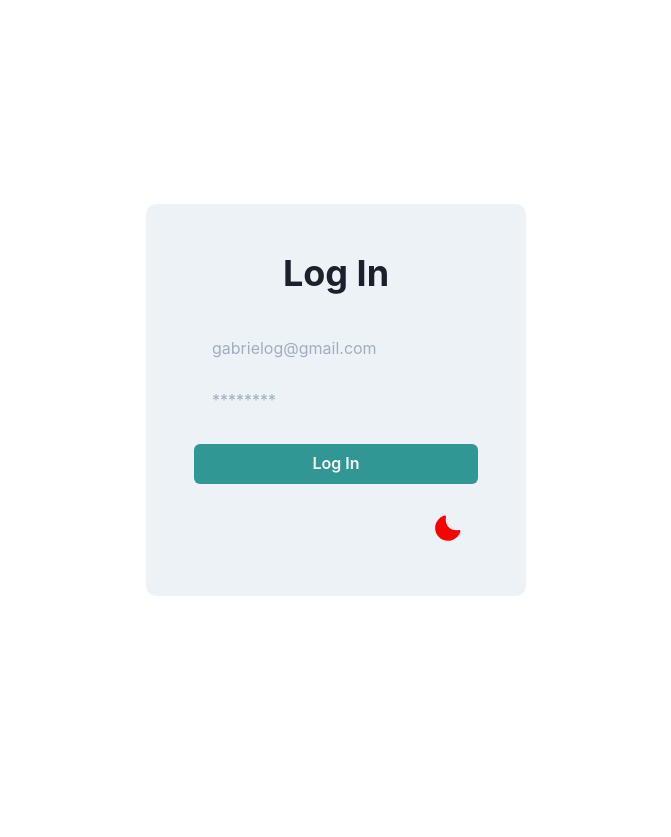
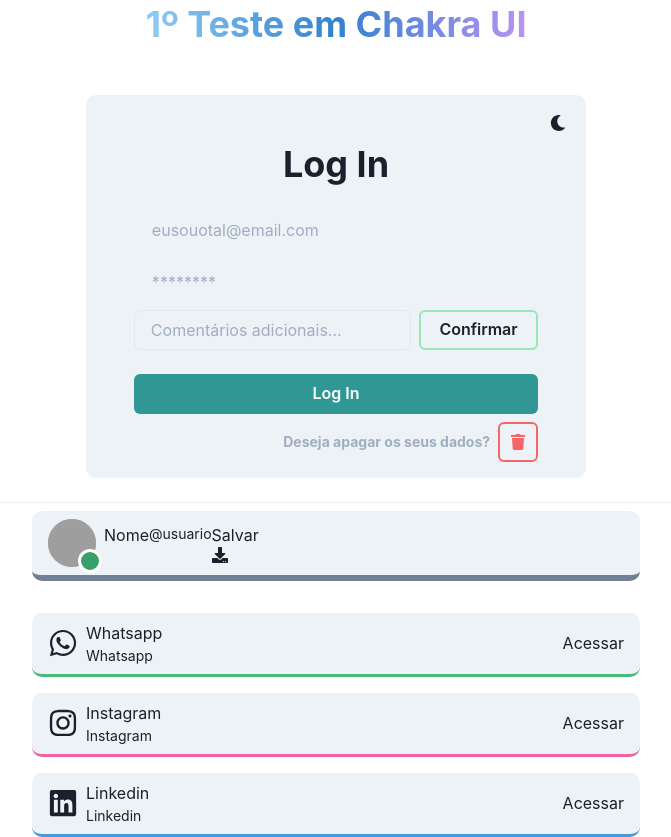
Before and after one commit to gabriel1og/chakra, a Next.js app: page / in a window 1280 px wide. Shown: the whole page, without its empty margins (304-975 px from the left). Before the commit the page ends 800 px from the top, so only its background shows below. Built offline with nearby package versions, Linux system fonts and the light colour scheme; grey boxes are pictures that could not be loaded.

Commit message:
att index

```diff
--- a/pages/index.tsx
+++ b/pages/index.tsx
@@ -1,45 +1,256 @@
-import { Button, useColorMode, useColorModeValue, Input, Flex, Spacer, Heading } from "@chakra-ui/react";
-import { MoonIcon } from '@chakra-ui/icons'
+import { Button } from "@chakra-ui/button";
+import { useColorMode, useColorModeValue } from "@chakra-ui/color-mode";
+import { Input } from "@chakra-ui/input";
+import {
+  Divider,
+  Flex,
+  Heading,
+  HStack,
+  Text,
+  Box,
+  Spacer
+} from "@chakra-ui/layout";
+import { MoonIcon } from "@chakra-ui/icons";
+import { Link } from "@chakra-ui/react";
+import {
+  FaSun,
+  FaMoon,
+  FaTrash,
+  FaWhatsapp,
+  FaInstagram,
+  FaLinkedin,
+  FaDownload
+} from "react-icons/fa";
+import React from "react";
+import { IconButton } from "@chakra-ui/button";
+import { Avatar, AvatarBadge, AvatarGroup } from "@chakra-ui/react"
+import { Stack } from "@chakra-ui/layout";
 
 const IndexPage = () => {
-  const { toggleColorMode } = useColorMode()
-  const formBackground = useColorModeValue("gray.100", "gray.700")
 
+  const { colorMode, toggleColorMode } = useColorMode();
+  const formBackground = useColorModeValue("gray.100", "gray.700");
   return (
-    <Flex height="100vh" alignItems="center" justifyContent="center">
-      <Flex direction="column" background={formBackground} p={12} rounded={10}>
-        <Heading
-          mb={8}
-          display="flex"
-          justifyContent="center">
+    <Flex
+      height="100vh"
+      direction="column"
+      alignItems="center"
+      justifyContent="center"
+    >
+      <Heading
+        mt={12}
+        mb={12}
+        bgGradient="linear(to-r, blue.200, blue.500, purple.300)"
+        bgClip="text"
+      >
+        1º Teste em Chakra UI
+      </Heading>
+      <Flex
+        mb={6}
+        direction="column"
+        background={formBackground}
+        p={12}
+        rounded={10}
+      >
+        <IconButton
+          icon={colorMode === "light" ? <FaSun /> : <FaMoon />}
+          id="modos"
+          aria-label="icone"
+          onClick={toggleColorMode}
+          alignSelf="flex-end"
+          p={2}
+          mt={-10}
+          mr={-10}
+        />
+
+        <Heading mb={6} display="flex" justifyContent="center">
           Log In
         </Heading>
 
         <Input
-          placeholder="gabrielog@gmail.com"
+          placeholder="eusouotal@email.com"
           variant="filled"
           mb={3}
-          type="email" />
+          type="email"
+        />
 
-        <Input
-          placeholder="********"
-          variant="filled"
-          mb={6}
-          type="password" />
+        <Input placeholder="********" variant="filled" mb={2} type="password" />
 
-        <Button
-          mb={6}
-          colorScheme="teal">
-          Log In
-        </Button>
+        <HStack mb={6}>
+          <Input width="70%" placeholder="Comentários adicionais..."></Input>
+          <Button
+            width="30%"
+            border="solid"
+            borderColor="green.200"
+            borderWidth="2px"
+          >
+            Confirmar
+          </Button>
+        </HStack>
 
-        <Button onClick={toggleColorMode} alignSelf="flex-end">
-          <MoonIcon w={7} h={7} color="red" />
-        </Button>
+        <Button colorScheme="teal">Log In</Button>
 
+        <HStack mt={2} mb={-8} alignSelf="flex-end">
+          <Text color="gray.400" fontWeight="bold" fontSize="sm">
+            Deseja apagar os seus dados?
+          </Text>
+          <Button
+            p={2}
+            color="red.400"
+            alignSelf="flex-end"
+            border="solid"
+            borderColor="red.400"
+            borderWidth="2px"
+          >
+            <FaTrash></FaTrash>
+          </Button>
+        </HStack>
+      </Flex>
+
+      <Divider />
+
+      <Flex
+        mt={2}
+        mb={2}
+        direction="row"
+        background={formBackground}
+        p={2}
+        rounded={10}
+        display="flex"
+        width="47.5%"
+        height="16vh"
+        justifyContent="space-between"
+        alignItems="center"
+        borderBottom="solid"
+        borderBottomColor="gray.500"
+        borderBottomWidth="6px"
+      >
+        <Box ml={2}>
+          <Stack direction="row" spacing={4}>
+            <Avatar src="https://bit.ly/sage-adebayo" >
+              <AvatarBadge  boxSize="1.25em" bg="green.500" />
+            </Avatar>
+          </Stack>
+        </Box>
+
+        <Box ml={2} display="flex" flexDirection="row">
+          <Text>Nome</Text>
+          <Text fontSize="sm">@usuario</Text>
+          <Link justifyContent="flex-end" href="https://www.instagram.com/">
+            Salvar <FaDownload />
+          </Link>
+        </Box>
+
+        <Spacer />
+
+        <Box mr={2}>
+
+        </Box>
+      </Flex>
+
+      <Flex
+        mt={6}
+        mb={2}
+        width="47.5%"
+        height="8vh"
+        direction="row"
+        background={formBackground}
+        p={2}
+        rounded={10}
+        display="flex"
+        justifyContent="space-between"
+        alignItems="center"
+        borderBottom="solid"
+        borderBottomColor="green.400"
+        borderBottomWidth="3px"
+      >
+        <Box ml={2}>
+          <FaWhatsapp size={30}></FaWhatsapp>
+        </Box>
+
+        <Box ml={2}>
+          <Text>Whatsapp</Text>
+          <Text fontSize="sm">Whatsapp</Text>
+        </Box>
+
+        <Spacer />
+
+        <Box mr={2}>
+          <Link justifyContent="flex-end" href="https://web.whatsapp.com/">
+            Acessar
+          </Link>
+        </Box>
+      </Flex>
+
+      <Flex
+        mt={2}
+        mb={2}
+        direction="row"
+        background={formBackground}
+        p={2}
+        rounded={10}
+        display="flex"
+        width="47.5%"
+        height="8vh"
+        justifyContent="space-between"
+        alignItems="center"
+        borderBottom="solid"
+        borderBottomColor="pink.400"
+        borderBottomWidth="3px"
+      >
+        <Box ml={2}>
+          <FaInstagram size={30}></FaInstagram>
+        </Box>
+
+        <Box ml={2}>
+          <Text>Instagram</Text>
+          <Text fontSize="sm">Instagram</Text>
+        </Box>
+
+        <Spacer />
+
+        <Box mr={2}>
+          <Link justifyContent="flex-end" href="https://www.instagram.com/">
+            Acessar
+          </Link>
+        </Box>
+      </Flex>
+
+      <Flex
+        mt={2}
+        mb={2}
+        direction="row"
+        background={formBackground}
+        p={2}
+        rounded={10}
+        display="flex"
+        width="47.5%"
+        height="8vh"
+        justifyContent="space-between"
+        alignItems="center"
+        borderBottom="solid"
+        borderBottomColor="blue.400"
+        borderBottomWidth="3px"
+      >
+        <Box ml={2}>
+          <FaLinkedin size={30}></FaLinkedin>
+        </Box>
+
+        <Box ml={2}>
+          <Text>Linkedin</Text>
+          <Text fontSize="sm">Linkedin</Text>
+        </Box>
+
+        <Spacer />
+
+        <Box mr={2}>
+          <Link justifyContent="flex-end" href="https://br.linkedin.com/">
+            Acessar
+          </Link>
+        </Box>
       </Flex>
     </Flex>
-  )
-}
+  );
+};
 
-export default IndexPage
+export default IndexPage;
```
